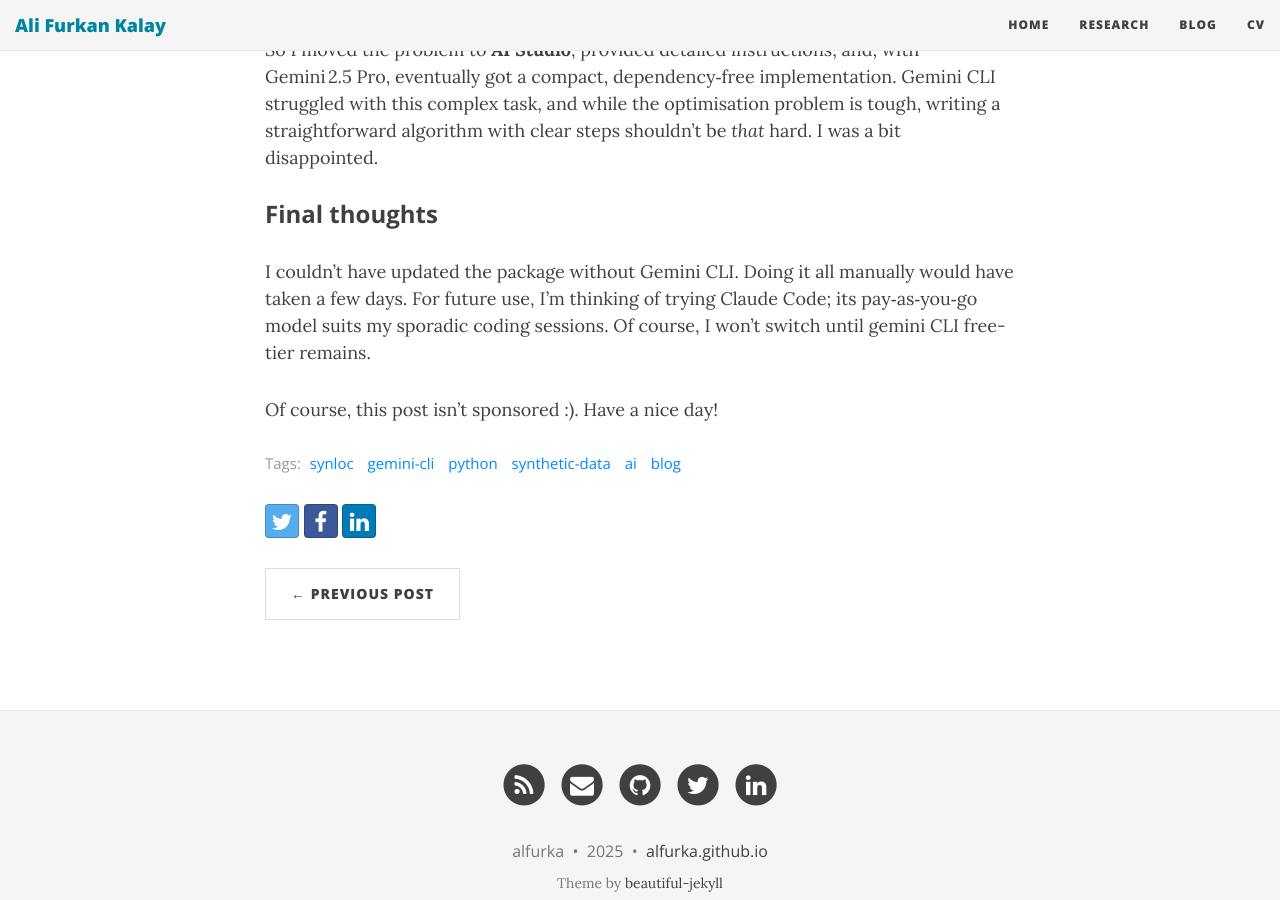
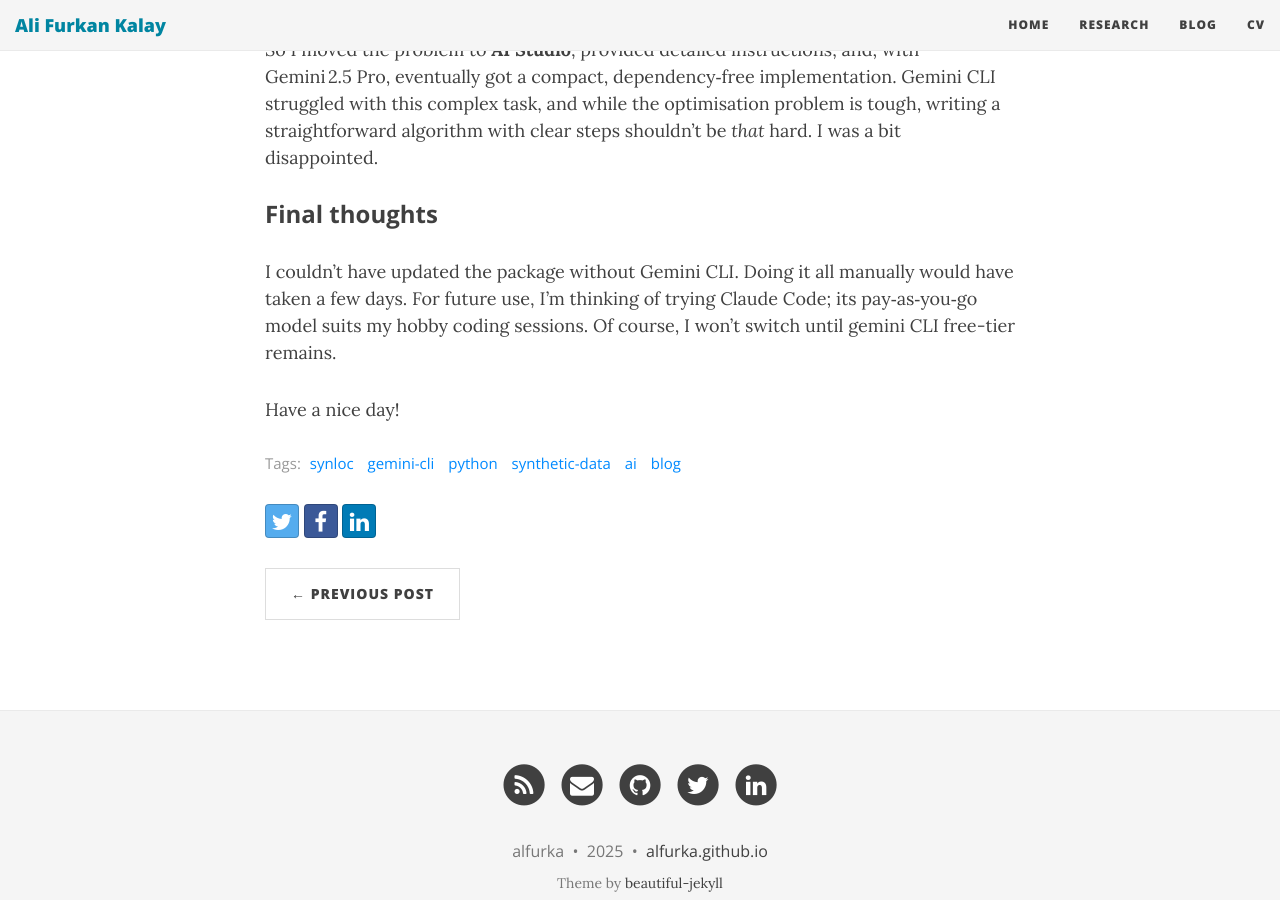
Before and after one commit to alfurka/alfurka.github.io, a Jekyll site: the page built from _posts/2025-06-26-synloc-update-with-gemini-cli.md, in a window 1280 px wide and 900 px high, scrolled down 1806 px. Built offline with Jekyll 4.4.1, drawn with Linux system fonts in a browser that asks for light colours; nearby versions of some CDN libraries.

Commit message:
Update 2025-06-26-synloc-update-with-gemini-cli.md

```diff
--- a/_posts/2025-06-26-synloc-update-with-gemini-cli.md
+++ b/_posts/2025-06-26-synloc-update-with-gemini-cli.md
@@ -46,6 +46,6 @@
 
 ### Final thoughts
 
-I couldn’t have updated the package without Gemini CLI. Doing it all manually would have taken a few days. For future use, I’m thinking of trying Claude Code; its pay‑as‑you‑go model suits my sporadic coding sessions. Of course, I won't switch until gemini CLI free-tier remains.
+I couldn’t have updated the package without Gemini CLI. Doing it all manually would have taken a few days. For future use, I’m thinking of trying Claude Code; its pay‑as‑you‑go model suits my hobby coding sessions. Of course, I won't switch until gemini CLI free-tier remains.
 
-Of course, this post isn’t sponsored :). Have a nice day!
+Have a nice day!
```
